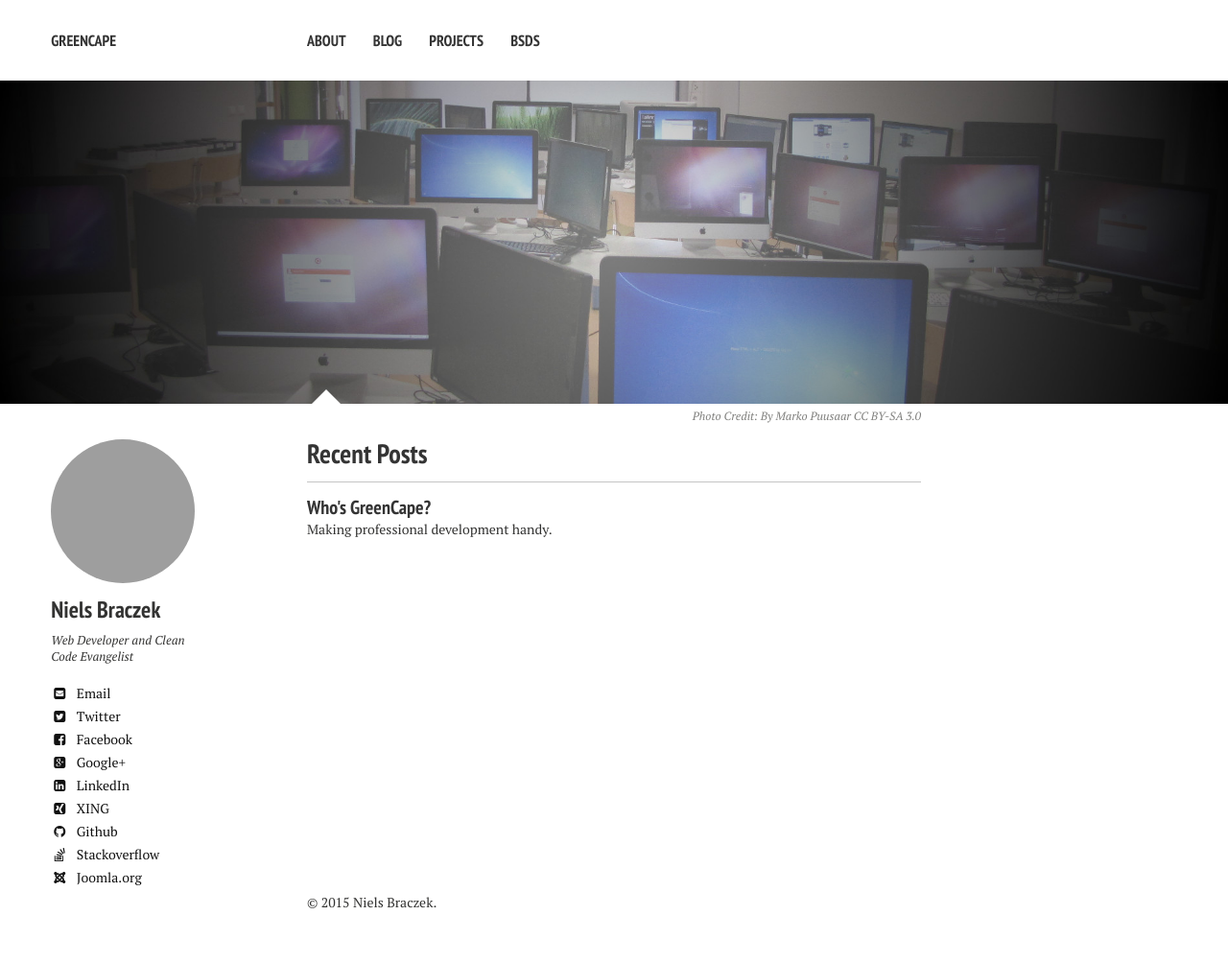
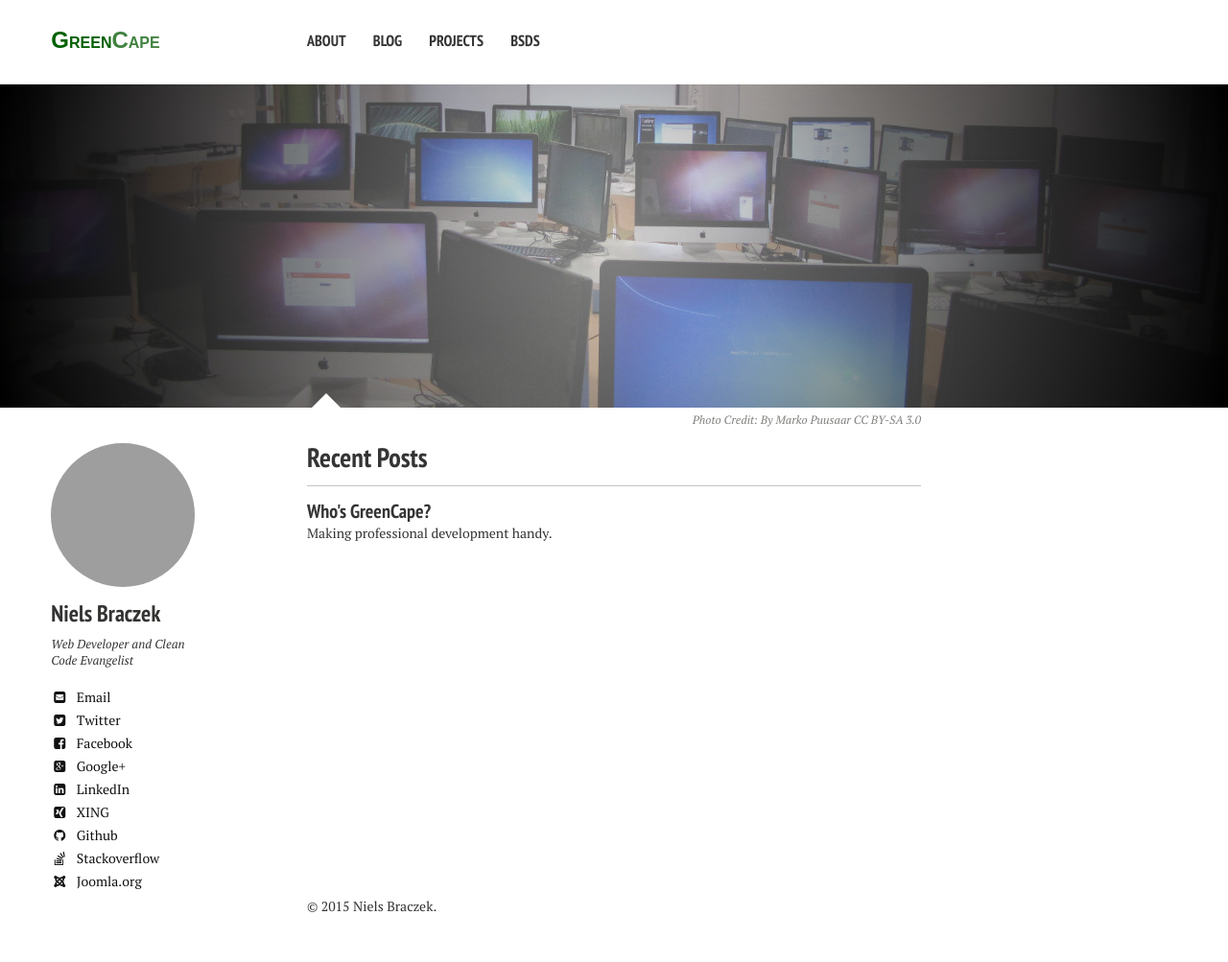
Before and after one commit to GreenCape/greencape.github.io, a Jekyll site: the page built from index.md, in a window 1280 px wide. Shown: the whole page at 96% size. Built offline with Jekyll 4.4.1, drawn with Linux system fonts in a browser that asks for light colours; nearby versions of some CDN libraries; grey boxes are pictures that could not be loaded.

Commit message:
Colored site name

```diff
--- a/_includes/_navigation.html
+++ b/_includes/_navigation.html
@@ -1,7 +1,8 @@
 <div class="navigation-wrapper">
-	<div class="site-name">
-		<a href="{{ site.url }}/">{{ site.title }}</a>
-	</div><!-- /.site-name -->
+	<div class="site-name" style="font-family:Arial, 'Helvetica Neue', Helvetica, sans-serif; margin-top: -.25em;">
+		<a href="{{ site.url }}/"><span style="color: #006000;"><span style="font-size: 1.5em;">G</span>reen</span><span style="color: #418241;"><span
+                style="font-size: 1.5em;">C</span>ape</span></a>
+    </div><!-- /.site-name -->
 	<div class="top-navigation">
 		<nav role="navigation" id="site-nav" class="nav">
 		    <ul>
@@ -16,4 +17,5 @@
 		    </ul>
 		</nav>
 	</div><!-- /.top-navigation -->
+    <!-- /.site-name -->
 </div><!-- /.navigation-wrapper -->
```
Also changed, not shown: images/logo.png.
